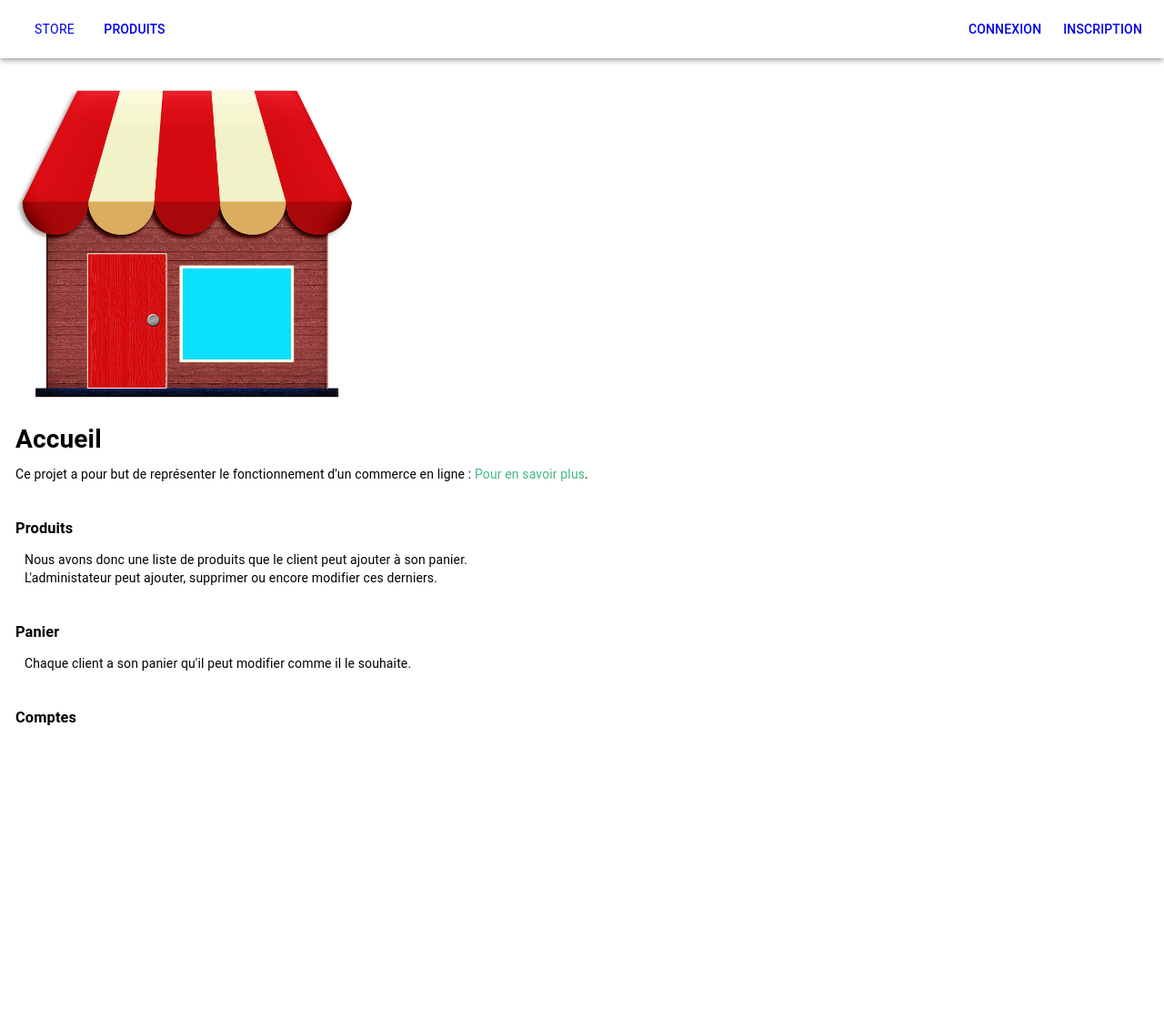
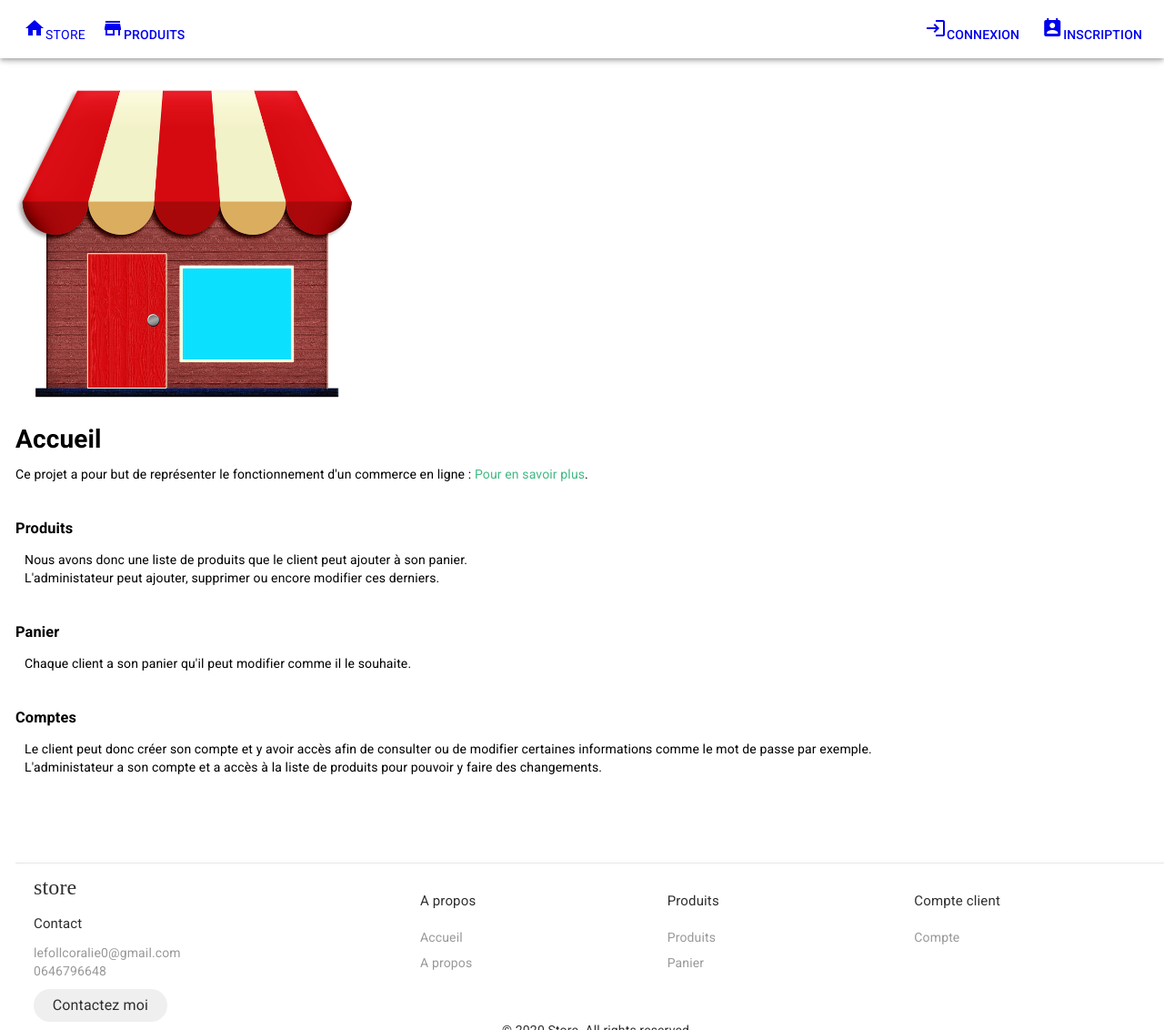
Before and after one commit to CoralieLeFoll/Projet-Node-Vue, a Vue app in the folder Front/: page / in a window 1280 px wide. Shown: the whole page at 91% size. Before the commit the page ends 800 px from the top, so only its background shows below. Built offline with nearby package versions, Linux system fonts and the light colour scheme.

Commit message:
ajout footer + style

```diff
--- a/Front/src/App.vue
+++ b/Front/src/App.vue
@@ -33,6 +33,8 @@ export default {
 
 
 <style>
+@import "//fonts.googleapis.com/css?family=Roboto:300,400,500,700,400italic";
+@import "https://fonts.googleapis.com/icon?family=Material+Icons";
 #app {
   font-family: Avenir, Helvetica, Arial, sans-serif;
   -webkit-font-smoothing: antialiased;
--- a/Front/src/components/NavLink.vue
+++ b/Front/src/components/NavLink.vue
@@ -5,22 +5,28 @@
       <md-app-toolbar class="md-primary">
         <div class="md-toolbar-row">
           <div class="md-toolbar-section-start">
-            <md-button class="md-title" :to="`/`">Store</md-button>
-            <md-button class="md-accent" :to="`/products`">Produits</md-button>
+            <md-button class="md-title" :to="`/`">
+              <i class="material-icons">home</i>Store
+            </md-button>
+            <md-button class="md-accent" :to="`/products`">
+              <i class="material-icons">store</i>Produits
+            </md-button>
           </div>
 
           <div class="md-toolbar-section-end">
-            <md-button v-if="!isLogged" class="md-accent" :to="`/login`">Connexion</md-button>
-            <md-button v-if="!isLogged" class="md-accent" :to="`/signin`">Inscription</md-button>
+            <md-button v-if="!isLogged" class="md-accent" :to="`/login`">
+              <i class="material-icons">login</i>Connexion</md-button>
+            <md-button v-if="!isLogged" class="md-accent" :to="`/signin`">
+              <i class="material-icons">perm_contact_calendar</i>Inscription</md-button>
             <md-menu md-align-trigger v-else>
               <md-button md-menu-trigger @click="$router.push('/account')">
-                Compte
+                <i class="material-icons">person</i>Compte
               </md-button>
               <md-button md-menu-trigger @click="$router.push('/basket')">
-                Panier
+                <i class="material-icons">shopping_basket</i>Panier
               </md-button>
               <md-button md-menu-trigger @click="logout">
-                Deconnexion
+                <i class="material-icons">directions_run</i>Deconnexion
               </md-button>
             </md-menu>
           </div>
@@ -28,7 +34,9 @@
       </md-app-toolbar>
 
       <md-app-content>
+        <div class="body">
           <router-view />
+        </div>
 <footer class="footer">
   <div class="footer__addr">
     <h1 class="footer__logo">Store</h1>
@@ -92,27 +100,13 @@
   </div>
 </template>
 
-<style scoped>
-.md-app {
-   height: 100vh;
-}
-*, *:before, *:after {
-  box-sizing: border-box;
-}
-
+<style>
 html {
   font-size: 100%;
 }
 
-body {
-  font-family: acumin-pro, system-ui, sans-serif;
-  margin: 0;
-  display: grid;
-  grid-template-rows: auto 1fr auto;
-  font-size: 14px;
-  background-color: #f4f4f4;
-  align-items: start;
-  min-height: 100vh;
+.body {
+  padding-bottom: 20%;
 }
 
 .footer {
@@ -123,6 +117,9 @@ body {
   color: #2f2f2f;
   background-color: #fff;
   border-top: 1px solid #e5e5e5;
+  position: fixed;
+  bottom: 0;
+  width: 100%;
 }
 
 .footer > * {
@@ -198,38 +195,17 @@ body {
   color: #999;
 }
 
-.nav__ul--extra {
-  column-count: 2;
-  column-gap: 1.25em;
-}
-
 .legal {
-  display: flex;
-  flex-wrap: wrap;
-}
-
-.legal__links {
-  display: flex;
-  align-items: center;
-}
-
-.heart {
-  color: #2f2f2f;
-}
-
-@media screen and (min-width: 24.375em) {
-  .legal .legal__links {
-    margin-left: auto;
-  }
+   margin: 0;
+   position: absolute;
+   left: 50%;
+   top: 100%;
+   transform: translate(-50%, -50%);
 }
 
 @media screen and (min-width: 40.375em) {
   .footer__nav > * {
     flex: 1;
-  }
-
-  .nav__item--extra {
-    flex-grow: 2;
   }
 
   .footer__addr {
--- a/Front/src/components/Products/CreateProduct.vue
+++ b/Front/src/components/Products/CreateProduct.vue
@@ -3,26 +3,26 @@
     <form novalidate class="md-layout" @submit.prevent="validateProduct">
       <md-card class="md-layout-item md-size-50 md-small-size-100">
         <md-card-header>
-          <div class="md-title">Create Product</div>
+          <div class="md-title">Ajouter un produit</div>
         </md-card-header>
 
         <md-card-content>
           <div class="md-layout md-gutter">
             <div class="md-layout-item md-small-size-100">
               <md-field :class="getValidationClass('name')">
-                <label for="name">Name</label>
+                <label for="name">Nom du produit</label>
                 <md-input name="name" id="name" autocomplete="name" v-model="form.name" />
-                <span class="md-error" v-if="!$v.form.name.required">The name is required</span>
-                <span class="md-error" v-else-if="!$v.form.name.minlength">Invalid name</span>
+                <span class="md-error" v-if="!$v.form.name.required">Le nom est requis.</span>
+                <span class="md-error" v-else-if="!$v.form.name.minlength">Nom invalide.</span>
               </md-field>
             </div>
 
             <div class="md-layout-item md-small-size-100">
               <md-field :class="getValidationClass('price')">
-                <label for="price">Price</label>
+                <label for="price">Prix</label>
                 <md-input name="price" id="price" autocomplete="price" v-model="form.price" />
-                <span class="md-error" v-if="!$v.form.price.required">The price is required</span>
-                <span class="md-error" v-else-if="!$v.form.price.minlength">Invalid price</span>
+                <span class="md-error" v-if="!$v.form.price.required">Le prix est requis.</span>
+                <span class="md-error" v-else-if="!$v.form.price.minlength">Prix invalide.</span>
               </md-field>
             </div>
           </div>
@@ -32,15 +32,15 @@
               <md-field :class="getValidationClass('description')">
                 <label for="description">Description</label>
                 <md-input name="description" id="description" autocomplete="description" v-model="form.description" />
-                <span class="md-error" v-if="!$v.form.description.required">The description is required</span>
-                <span class="md-error" v-else-if="!$v.form.description.minlength">Invalid description</span>
+                <span class="md-error" v-if="!$v.form.description.required">La description est requise.</span>
+                <span class="md-error" v-else-if="!$v.form.description.minlength">Description invalide.</span>
               </md-field>
             </div>
           </div>
         </md-card-content>
 
         <md-card-actions>
-          <md-button type="submit" class="md-primary">Create product</md-button>
+          <md-button type="submit" class="md-primary">Sauvegarder</md-button>
         </md-card-actions>
       </md-card>
     </form>
--- a/Front/src/components/Products/Products.vue
+++ b/Front/src/components/Products/Products.vue
@@ -13,14 +13,20 @@
         </md-card-content>
 
         <md-card-actions>
-          <md-button @click="deleteProduct(product._id)">Supprimer</md-button>
-          <md-button @click="changeProduct(product._id)">Modifier</md-button>
-          <md-button @click="addProduct(product._id)">Ajouter au panier</md-button>
+          <md-button class="md-fab md-accent" @click="deleteProduct(product._id)">
+            <md-icon>delete</md-icon>
+          </md-button>
+          <md-button class="md-fab md-plain" @click="changeProduct(product._id)">
+            <md-icon>edit</md-icon>
+          </md-button>
+          <md-button class="md-fab md-primary" @click="addProduct(product._id)">
+            <md-icon>add</md-icon>
+          </md-button>
         </md-card-actions>
       </md-card>
     </div>
     <h1 v-show="products == null || products.length < 1"> Il n'y a pas de produits </h1>
-    <button @click="deleteAllProducts"> Supprimer tout les produits </button>
+    <md-button class="md-raised md-accent" @click="deleteAllProducts"> Supprimer tout les produits </md-button>
   </div>
 </template>
 
```
